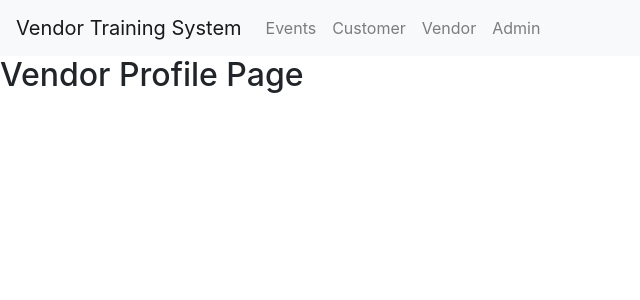
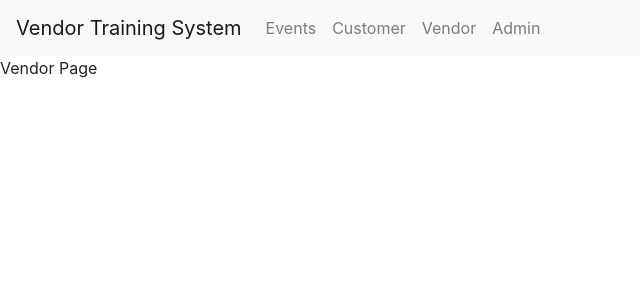
Before and after one commit to dave325/vendorTrainingSystem, an Angular app in the folder vendorTrainingSystem/: page /vendor in a window 1280 px wide. Shown: the top 300 px of the page, without its empty margins (0-640 px from the left). Built offline with nearby package versions, Linux system fonts and the light colour scheme.

Commit message:
working on adding a modal button

```diff
--- a/vendorTrainingSystem/src/app/components/profile/profile.component.html
+++ b/vendorTrainingSystem/src/app/components/profile/profile.component.html
@@ -16,4 +16,5 @@
     <h3 class="card-title"> Preferences </h3>
     <div class="card-body"> Here is all my preferences </div>
   </div>
+  <button type="submit" [disabled]="!f.valid">Submit</button>
 </div>
--- a/vendorTrainingSystem/src/app/components/vendor/vendor.component.html
+++ b/vendorTrainingSystem/src/app/components/vendor/vendor.component.html
@@ -1 +1,3 @@
-<app-vendor-profile></app-vendor-profile>
+<div>
+    Vendor Page
+</div>
```
